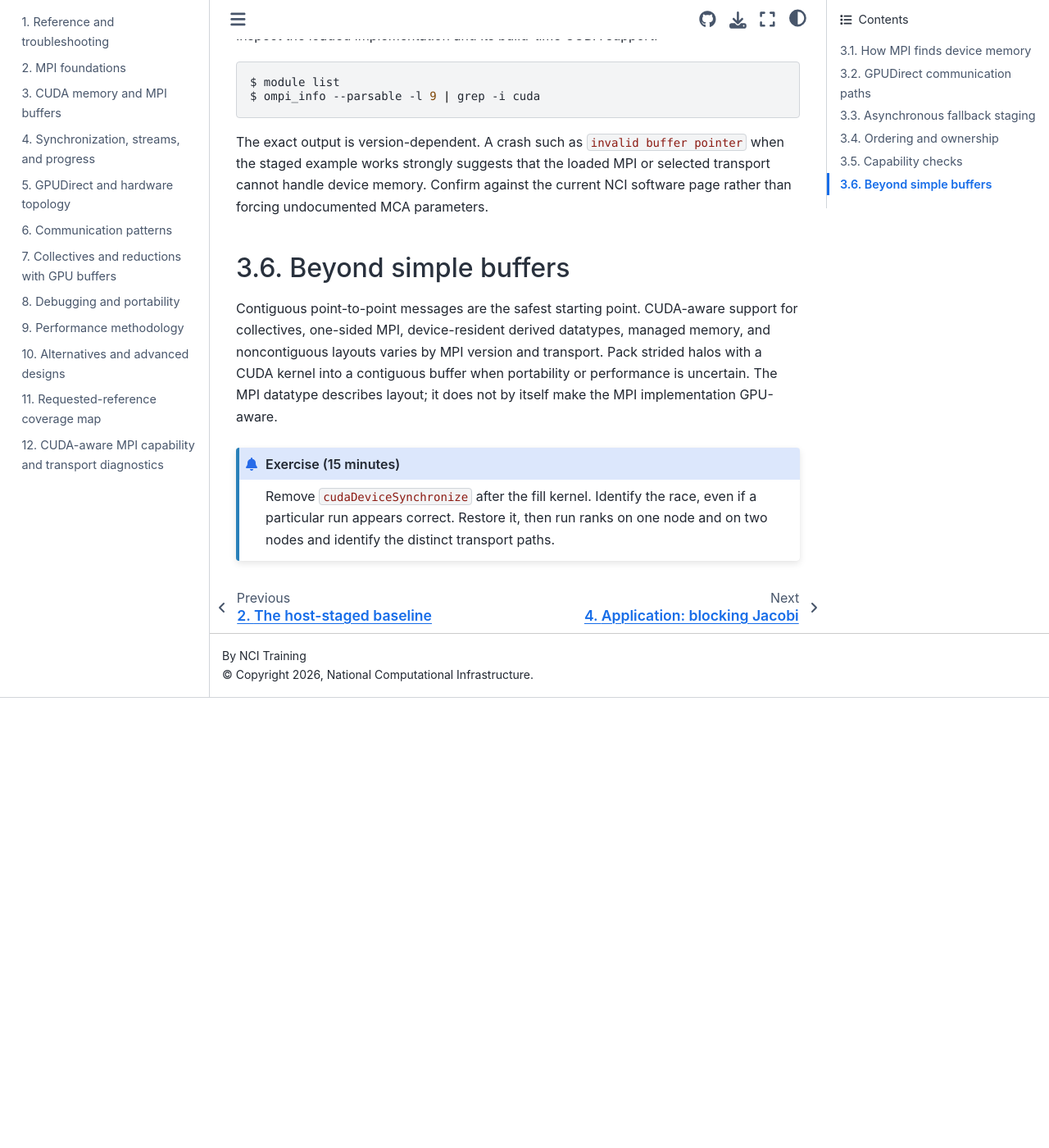
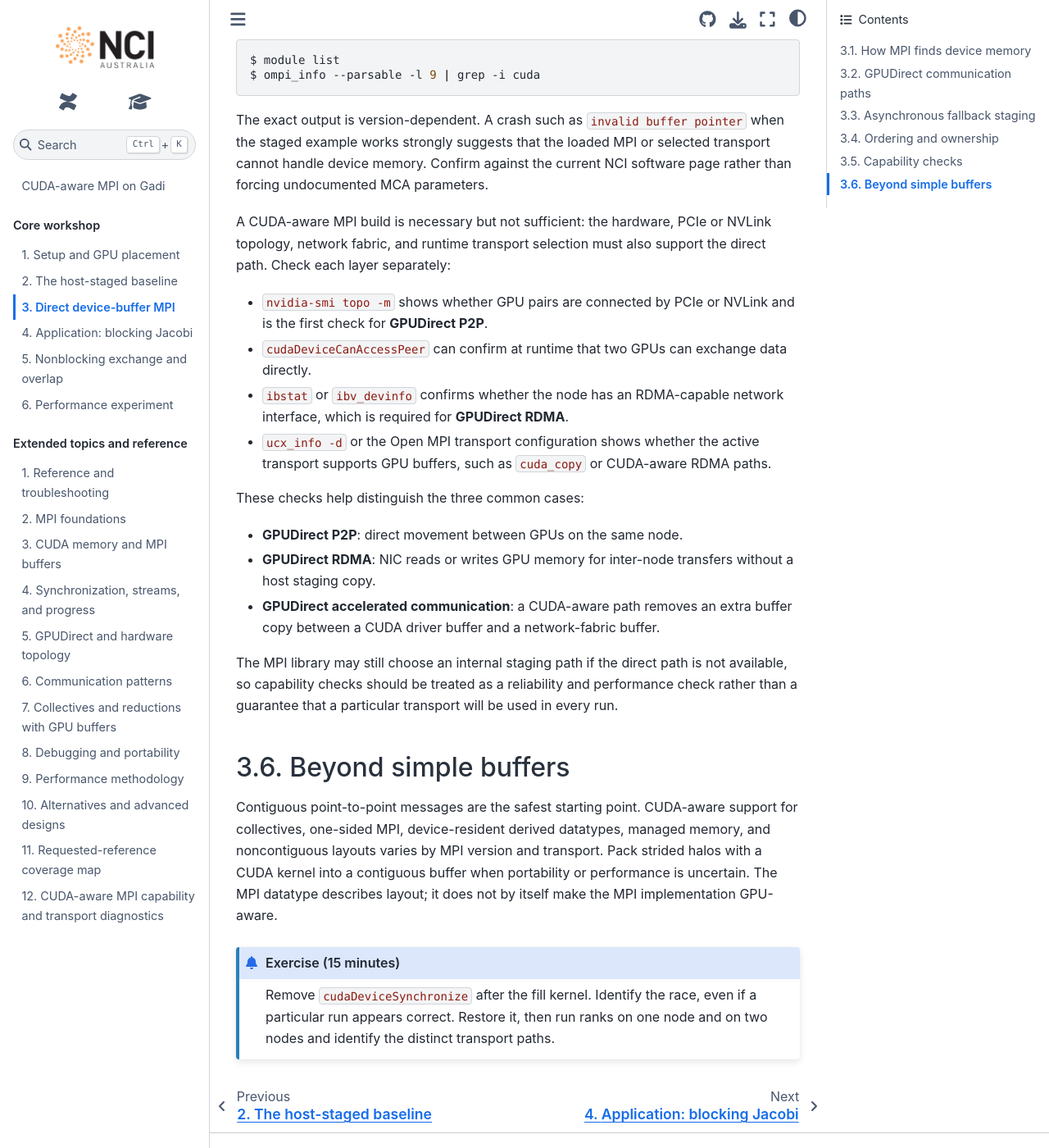
Before and after one commit to NCI900-Training-Organisation/intro-to-mpi, a Sphinx documentation site: the page built from docs/source/03-cuda-aware.rst, in a window 1280 px wide and 1400 px high, scrolled down 1777 px. Shown: the whole window at 82% size. Built offline with Sphinx 7.4.7 and the Sphinx Book theme 1.1.4, drawn with Linux system fonts in a browser that asks for light colours; before the commit the page ends 2628 px from its top, so only the background shows below that; some of the changed text lies outside the part shown.

Commit message:
docs: add more capability checks

```diff
--- a/docs/source/03-cuda-aware.rst
+++ b/docs/source/03-cuda-aware.rst
@@ -83,6 +82,33 @@ pointer`` when the staged example works strongly suggests that the loaded MPI
 or selected transport cannot handle device memory. Confirm against the current
 NCI software page rather than forcing undocumented MCA parameters.
 
+A CUDA-aware MPI build is necessary but not sufficient: the hardware, PCIe or
+NVLink topology, network fabric, and runtime transport selection must also
+support the direct path. Check each layer separately:
+
+* ``nvidia-smi topo -m`` shows whether GPU pairs are connected by PCIe or NVLink
+  and is the first check for **GPUDirect P2P**.
+* ``cudaDeviceCanAccessPeer`` can confirm at runtime that two GPUs can exchange
+  data directly.
+* ``ibstat`` or ``ibv_devinfo`` confirms whether the node has an RDMA-capable
+  network interface, which is required for **GPUDirect RDMA**.
+* ``ucx_info -d`` or the Open MPI transport configuration shows whether the
+  active transport supports GPU buffers, such as ``cuda_copy`` or CUDA-aware
+  RDMA paths.
+
+These checks help distinguish the three common cases:
+
+* **GPUDirect P2P**: direct movement between GPUs on the same node.
+* **GPUDirect RDMA**: NIC reads or writes GPU memory for inter-node transfers
+  without a host staging copy.
+* **GPUDirect accelerated communication**: a CUDA-aware path removes an extra
+  buffer copy between a CUDA driver buffer and a network-fabric buffer.
+
+The MPI library may still choose an internal staging path if the direct path is
+not available, so capability checks should be treated as a reliability and
+performance check rather than a guarantee that a particular transport will be
+used in every run.
+
 Beyond simple buffers
 ---------------------
 
```
Also changed, not shown: other parts of docs/source/03-cuda-aware.rst (+1 -2 lines).
